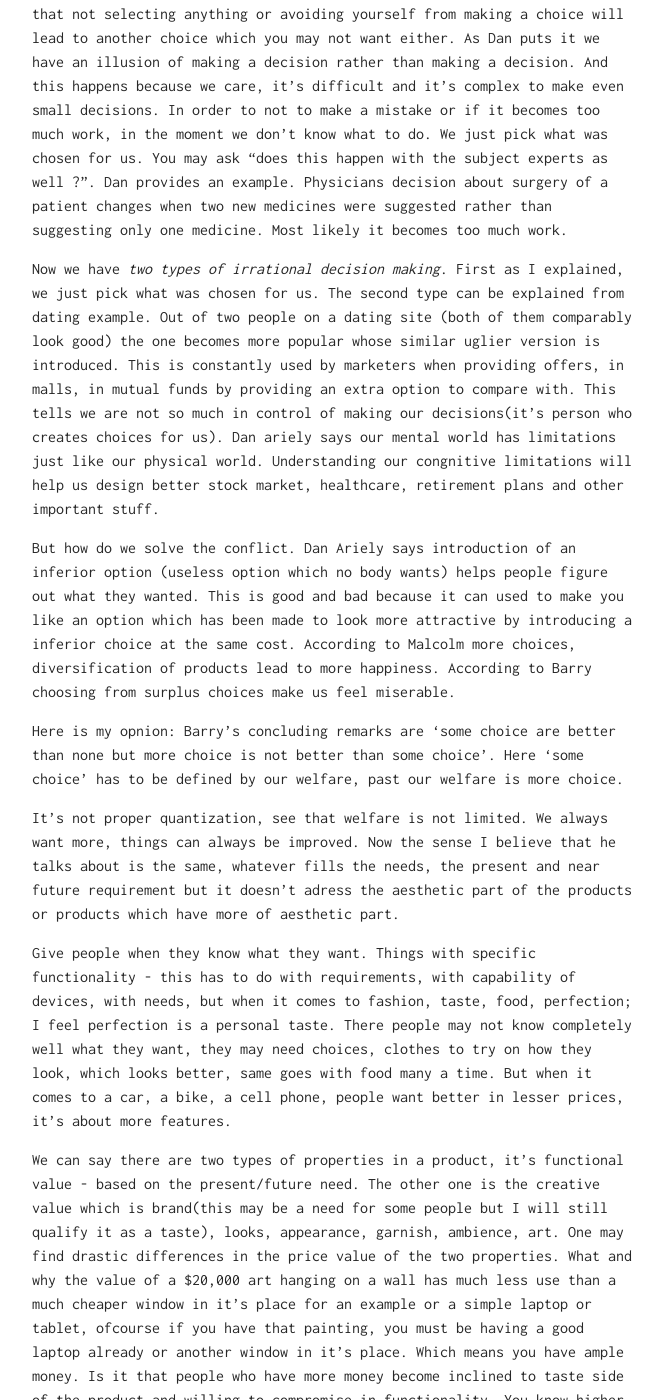
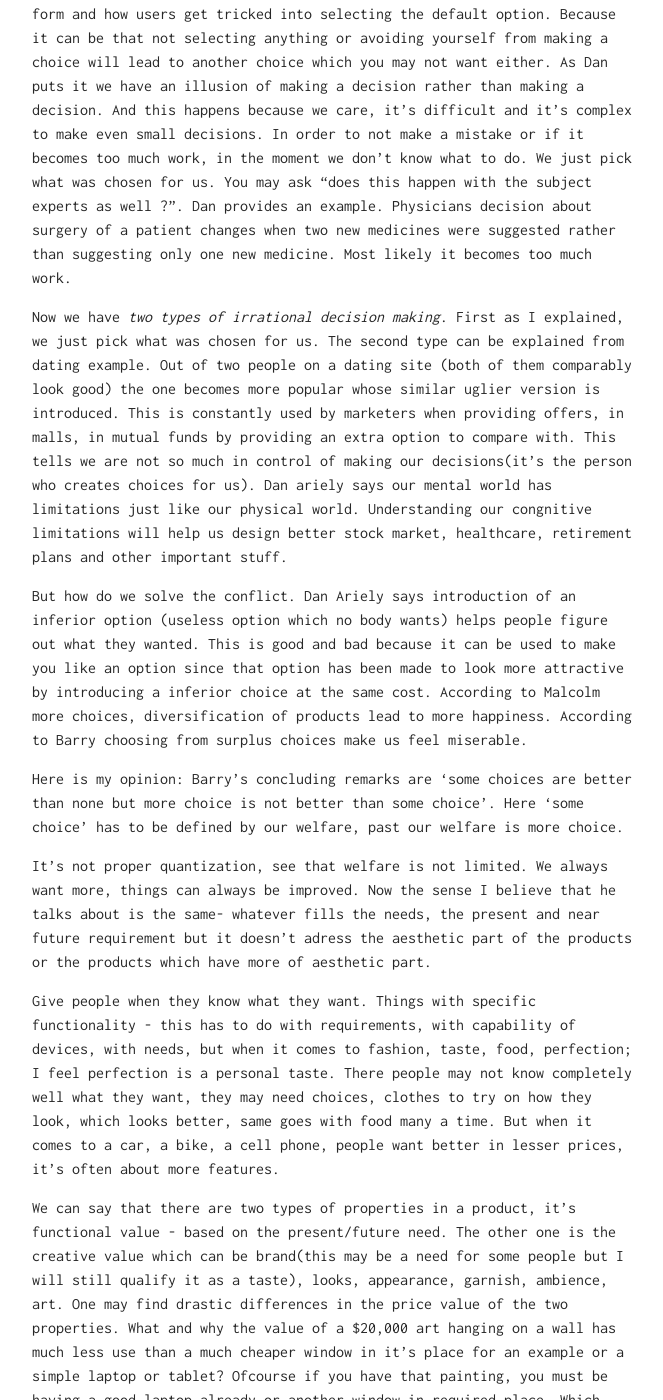
Before and after one commit to unosonu/unosonu.github.io, a Jekyll site: the page built from _posts/2017-05-14-choice-and-happiness.md, in a window 1280 px wide and 1400 px high, scrolled down 2685 px. Shown: the whole window, without its empty margins (308-971 px from the left). Built offline with Jekyll 4.4.1, drawn with Linux system fonts in a browser that asks for light colours; some of the changed text lies outside the part shown.

Commit message:
Update 2017-05-14-choice-and-happiness.md

```diff
--- a/_posts/2017-05-14-choice-and-happiness.md
+++ b/_posts/2017-05-14-choice-and-happiness.md
@@ -2,27 +2,27 @@
 layout: post
 title: Choice and happiness
 ---
-I see TED talks and wonder how they affect my life. For example, when I saw the TED talk about the puzzle of motivation, I kind of understood what kind of job I will be interested in and what and what not motivates me for my day job. It may not affect or tell a secret sauce that might change your life but does show a lot of subtle things that we can do to change in our daily lives which may have a big impact eventually.
+I see TED talks and sometimes wonder how they affect my life. For example, when I saw the TED talk about the puzzle of motivation, I kind of understood what kind of job I will be interested in and what/what not motivates me for my day job. It may not affect or tell a secret sauce that might change your life but does show a lot of subtle things that we can do to change in our daily lives which may have a big impact eventually.
 
-Today's post is about choices and how they are vastly important to govern our happiness in the modern world. I take responsibility of the thoughts which come largerly from the few ted talks which I will mention later in the post. The content below is a mix of my ideas and my understanding of the content in these talks. The interesting part happens when ideas in the two talks contradict when it comes to the happiness of consumers and in personal aspect as well. I will try to clarify the conflict. I would also try to arrive at a conclusion about where your marketing study efforts should go in order to please your customers.
+Today's post is about choices and how they are vastly important to govern our happiness in the modern world. I take responsibility of the thoughts which come largerly from the few ted talks which I will mention later in the post. The content below is a mix of my ideas and my understanding of the content in these talks. The interesting part happens when ideas in the two talks contradict, when it comes to the happiness of consumers and in personal aspect as well. I will try to clarify the conflict. I would also try to arrive at a conclusion about where your marketing study efforts should go in order to please your customers.
 
 If you haven't seen the talks yet you may want to see it beforehand. I am going to put some points to focus on here for each of the ted talks and then we will arrive at the conflict.
 
 The first video is that of __Malcolm gladwell__ ([here](https://www.ted.com/talks/malcolm_gladwell_on_spaghetti_sauce)) where he talks about the food industry (we want to see the obsevations beyond this domain as well) and it's earlier assumptions. He tells a story of how Howard markowitz changed the food industry in three important ways:
 
-1. People don't know what they want. They come to know of it when given with choices. It may be that if you ask the consumers directly how do you want your coffee. There can be many reasons for this like they may not be honest or creative or something like that. We can't always explain what we want deep down. We seem to be sometimes(or all the time) manipulated by our own opinions about ourselves and feel confident about it. Malcolm gives multiple examples to validate this point.
+1. People don't know what they want. They come to know of it when given with choices. Consumers are more likely to give wrong answer if directly asked how they want their coffee. There can be many reasons for this e.g. they may not be honest or creative or something similar. We can't always explain what we want deep down. We seem to be sometimes(or all the time) manipulated by our own opinions about ourselves and feel confident about it. Malcolm gives multiple examples to validate this point.
 
 2. Universal to variability is incorrect. That there is no one kind of tomato sauce to satify the tastes of a billion people. There is no single perfect way to make a dish. There has to be a different perfect recepies for different people.
 
 3. Horizontal segmentation. Conventional way to market the products was that people want something higher, more expensive, something to make people aspire to, even if it was only for mustard sauce. Howard's idea and he proves that idea is that "The way to make more people more happy, is by making different types of mustard for different types of people".
 
-In the end Malcolm Gladwell says and I quote __In embracing diversity of human beings we will find a surer way to true happiness__. By this he means more varied products for such diversified population in so many aspect human beings.
+In the end Malcolm Gladwell says and I quote __In embracing diversity of human beings we will find a surer way to true happiness__. By this he means more varied products for such diversified population will bring more happiness.
 
-Let's move on to the second talk. This is by __Barry swartz__ on __paradox of choice__ ([here](https://www.ted.com/talks/barry_schwartz_on_the_paradox_of_choice)). Barry tries to relate freedom with choice. The freedom he talks about is general. He says it's conventional practise if you maximize choice you maximize freedom. I don't agree(for me freedom has a larger sense not only in consumerism. It means you maximize freedom of choice. You will say that he might mean that, I say no, he does understand that but he didn't convey the same specially in the beginning of the talk. This can be ignored as a trivial but 'to be aware of' bug.
+Let's move on to the second talk. This is by __Barry swartz__ on __paradox of choice__ ([here](https://www.ted.com/talks/barry_schwartz_on_the_paradox_of_choice)). Barry tries to relate freedom with choice. The freedom he talks about is general. He says it's conventional practise if you maximize choice you maximize freedom. I don't agree(for me freedom has a larger sense not only in consumerism. What he means is maximize the freedom of choice. You will say that he might mean that, I say no, he does understand that but he didn't convey the same specially in the beginning of the talk. This can be ignored as a trivial but 'to be aware of' bug.
 
-He presents lots of stats to state that having more choices make you take no choice at all. Or if you happen to choose one you will feel miserable. The reason is that you actually care what choice you make(it's much more elaborated in Dan Aierly's talk and I will also write more on this when I write about his talk). You don't want to make a wrong choice if it's for eternity or close (like choosing a life partner) or even if it's as trivial as choosing you salad dressing.
+He presents lots of stats to state that having more choices make you take no choice at all. Or if you happen to choose one you will feel miserable. The reason is that you actually care about what choice you make(it's much more elaborated in Dan Aierly's talk and I will also write more on this when I write about his talk). You don't want to make a wrong choice if it's for eternity(like choosing a life partner) or even something as trivial as choosing your salad dressing.
 
-His valid point is if you choose from more choices be it anything you will be less satisfied; Less satisfied compared to the choice you have had to make when there were less items to choose from, because then you will not be whining about that you could have had better results with a choice that you left out. He state 3 resons for the unhappiness caused by choosing:
+His valid point is if you choose from more choices be it anything you will be less satisfied; Less satisfied compared to the choice you have had to make when there were less items to choose from, because then you will not be whining; That you could have had better results with a choice that you left out. He state 3 resons for the unhappiness caused by choosing:
 
 1. Imagination of alternative choices that one could have had made causes regret. He also states that in earlier times when people had less choices people happened to be more happy in the given choice. Because they couldn't have made another choice.
 
@@ -30,43 +30,43 @@
 
 3. Escalation of expectations - Barry gives example of buying jeans from slim fit, easy fit, and exact fit. This makes a person choose better but makes him feel worse. "good results but less satisfaction".
 
-4. Guilt - If the pair of jeans you bought turns out to be a bad fit, who's responsible for it. You! Since you chose it.Just the thought that you could have had made a better choice makes you feel bad. You blame yourself, even if you chose good.
+4. Guilt - If the pair of jeans you bought turns out to be a bad fit, who's responsible for it? You! Since you chose it. Just the thought that you could have had made a better choice makes you feel bad. You blame yourself, even if you chose good.
 
-Now here's the conflict of happiness from the two talks. One talk tells that secret to consumer happiness is more choices, where as another talk says it's less choices. Both of them show this statistically. Barry says that there is a 2% decrease for every 10 new choices for mutual funds. It's true because it puts more hard work to choose from more choices. For the same reason we don't pay attention to 1% or 1.5% brokerage charges on our mutual fund instments but negotiate for few dollars in the daily market because the calculation of it makes more difficult. Some may say that more choices lead to more happiness is in the case of food industry only. But I would argue that's not the case, it is more like both the results are specificaition of the same general thing. But before arriving there and to make matter more complex let us move in to the final ted talk which is by  __Dan Ariely__ on __are we in control of making our own decisions__ ([here](https://www.ted.com/talks/dan_ariely_asks_are_we_in_control_of_our_own_decisions)).
+Now here's the conflict of happiness from the two talks. One talk tells that secret to consumer happiness is more choices, where as another talk says it's less choices. Both of them show this statistically and with lots of proven examples. Barry says that there is a 2% decrease for every 10 new choices for mutual funds. It's true because it puts more hard work to choose from more choices. For the same reason we don't pay attention to 1% or 1.5% brokerage charges on our mutual fund instments but negotiate for few dollars in the daily market because the calculation of it makes it more difficult to choose from. Some may say that more choices lead to more happiness is in the case of food industry only. But I would argue that's not the case, it is more like both the results are specificaition of the same general thing. But before arriving there and to make matters more complex let us move in to the final ted talk which is by  __Dan Ariely__ on __are we in control of making our own decisions__ ([here](https://www.ted.com/talks/dan_ariely_asks_are_we_in_control_of_our_own_decisions)).
 
-Dan talks about __decision making illusions__. He starts off by stating that if our minds can be tricked by visual illusions how can we confidently say that we are not making bad decisions unknowingly everyday especially when most of our life is based on choosing. He gives a example of filling a form and how users get tricked into selecting default option. Because it can be that not selecting anything or avoiding yourself from making a choice will lead to another choice which you may not want either.
-As Dan puts it we have an illusion of making a decision rather than making a decision. And this happens because we care, it's difficult and it's complex to make even small decisions. In order to not to make a mistake or if it becomes too much work, in the moment we don't know what to do. We just pick what was chosen for us. You may ask "does this happen with the subject experts as well ?". Dan provides an example. Physicians decision about surgery of a patient changes when two new medicines were suggested rather than suggesting only one medicine. Most likely it becomes too much work.
+Dan talks about __decision making illusions__. He starts off by stating that if our minds can be tricked by visual illusions how can we confidently say that we are not making bad decisions unknowingly everyday, especially when most of our life is based on choosing. He gives an example of filling a form and how users get tricked into selecting the default option. Because it can be that not selecting anything or avoiding yourself from making a choice will lead to another choice which you may not want either.
+As Dan puts it we have an illusion of making a decision rather than making a decision. And this happens because we care, it's difficult and it's complex to make even small decisions. In order to not make a mistake or if it becomes too much work, in the moment we don't know what to do. We just pick what was chosen for us. You may ask "does this happen with the subject experts as well ?". Dan provides an example. Physicians decision about surgery of a patient changes when two new medicines were suggested rather than suggesting only one new medicine. Most likely it becomes too much work.
 
-Now we have _two types of irrational decision making_. First as I explained, we just pick what was chosen for us. The second type can be explained from dating example. Out of two people on a dating site (both of them comparably look good) the one becomes more popular whose similar uglier version is introduced. This is constantly used by marketers when providing offers, in malls, in mutual funds by providing an extra option to compare with. This tells we are not so much in control of making our decisions(it's person who creates choices for us). Dan ariely says our mental world has limitations just like our physical world. Understanding our congnitive limitations will help us design better stock market, healthcare, retirement plans and other important stuff.
+Now we have _two types of irrational decision making_. First as I explained, we just pick what was chosen for us. The second type can be explained from dating example. Out of two people on a dating site (both of them comparably look good) the one becomes more popular whose similar uglier version is introduced. This is constantly used by marketers when providing offers, in malls, in mutual funds by providing an extra option to compare with. This tells we are not so much in control of making our decisions(it's the person who creates choices for us). Dan ariely says our mental world has limitations just like our physical world. Understanding our congnitive limitations will help us design better stock market, healthcare, retirement plans and other important stuff.
 
-But how do we solve the conflict. Dan Ariely says introduction of an inferior option (useless option which no body wants) helps people figure out what they wanted. This is good and bad because it can used to make you like an option which has been made to look more attractive by introducing a inferior choice at the same cost. According to Malcolm more choices, diversification of products lead to more happiness. According to Barry choosing from surplus choices make us feel miserable.
+But how do we solve the conflict. Dan Ariely says introduction of an inferior option (useless option which no body wants) helps people figure out what they wanted. This is good and bad because it can be used to make you like an option since that option has been made to look more attractive by introducing a inferior choice at the same cost. According to Malcolm more choices, diversification of products lead to more happiness. According to Barry choosing from surplus choices make us feel miserable.
 
-Here is my opnion:
-Barry's concluding remarks are 'some choice are better than none but more choice is not better than some choice'. Here 'some choice' has to be defined by our welfare, past our welfare is more choice.
+Here is my opinion:
+Barry's concluding remarks are 'some choices are better than none but more choice is not better than some choice'. Here 'some choice' has to be defined by our welfare, past our welfare is more choice.
 
-It's not proper quantization, see that welfare is not limited. We always want more, things can always be improved. Now the sense I believe that he talks about is the same, whatever fills the needs, the present and near future requirement but it doesn't adress the aesthetic part of the products or products which have more of aesthetic part.
+It's not proper quantization, see that welfare is not limited. We always want more, things can always be improved. Now the sense I believe that he talks about is the same- whatever fills the needs, the present and near future requirement but it doesn't adress the aesthetic part of the products or the products which have more of aesthetic part.
 
-Give people when they know what they want. Things with specific functionality - this has to do with requirements, with capability of devices, with needs, but when it comes to fashion, taste, food, perfection; I feel perfection is a personal taste. There people may not know completely well what they want, they may need choices, clothes to try on how they look, which looks better, same goes with food many a time. But when it comes to a car, a bike, a cell phone, people want better in lesser prices, it's about more features.
+Give people when they know what they want. Things with specific functionality - this has to do with requirements, with capability of devices, with needs, but when it comes to fashion, taste, food, perfection; I feel perfection is a personal taste. There people may not know completely well what they want, they may need choices, clothes to try on how they look, which looks better, same goes with food many a time. But when it comes to a car, a bike, a cell phone, people want better in lesser prices, it's often about more features.
 
-We can say there are two types of properties in a product, it's functional value - based on the present/future need. The other one is the creative value which is brand(this may be a need for some people but I will still qualify it as a taste), looks, appearance, garnish, ambience, art. One may find drastic differences in the price value of the two properties.
-What and why the value of a $20,000 art hanging on a wall has much less use than a much cheaper window in it's place for an example or a simple laptop or tablet, ofcourse if you have that painting, you must be having a good laptop already or another window in it's place. Which means you have ample money. Is it that people who have more money become inclined to taste side of the product and willing to compromise in functionality. You know higher functionality and asthetics is a higher risk of robbery, why risk you happiness(one example). I feel it has to do with taste and taste affordability and buying wisdom.
+We can say that there are two types of properties in a product, it's functional value - based on the present/future need. The other one is the creative value which can be brand(this may be a need for some people but I will still qualify it as a taste), looks, appearance, garnish, ambience, art. One may find drastic differences in the price value of the two properties.
+What and why the value of a $20,000 art hanging on a wall has much less use than a much cheaper window in it's place for an example or a simple laptop or tablet? Ofcourse if you have that painting, you must be having a good laptop already or another window in required place. Which means you have ample money. Is it that people who have more money become more inclined to the taste side of the product and willing to compromise in functionality. You know higher functionality and asthetics is a higher risk of robbery, why risk your happiness(one example). I feel it has to do with taste and taste affordability and buying wisdom.
 
-Some will argue about the _design_ of the product. I would say doesn't it merge the two of it, the aesthetics and the functionality. Some will say this painting is of historical value. I understand and for this reason it needs to be saved and preserved not owned for show off. Some will say it's about the feelings it generates in a person when you look at the art. I am not talking about art. But if it's such an art that can move a million people away to do from what they do in daily life then I would say that should be included in education and it simply doesn't qualify for a mere money value. And think of the feeling of a single person costing 20k dollars.
+Some will argue about the _design_ of the product. I would say doesn't it merge the two of it, the aesthetics and the functionality. Some will say this painting is of historical value. I understand and for this reason it needs to be saved and preserved not owned for some show off. Some will say it's about the feelings it generates in a person when you look at the art. I am not talking about art. But if it's such an art that can move a million people away to do from what they do in daily life then I would say that should be included in education and it simply doesn't qualify for a mere money value. And think of the feeling of a single person costing 20k dollars.
 
-Governments and corporates build things that we like, pay attention to, your one cent is their one billion. This accumulation of attention is so powerful and few govern it because they seem to have cracked crowd mindset. Apple for example has design and fucntionality but in countries like India(I cannot comment on country outside) what decides it's value - 'Staus symbol'. As a result many people don't invest into houses but buy a 70k rupee phone. In their mind it gives them immediate status. That amount could be a saving in the form of gold. I have observed this with regural income people. And they have a hard time explaining why they bought it and why it was needed for them. But this is beyond our point and our conflict. I just stepped over the boundry and now I pull back.
+Governments and corporates build things that we like, pay attention to, your one cent is their one billion. This accumulation of attention is so powerful and few govern it because they seem to have cracked crowd mindset. Apple for example has design and fucntionality but in countries like India(I cannot comment on country outside) what decides it's value - 'Status symbol'. As a result many people don't invest into houses but buy a 70k rupee phone. In their mind it gives them immediate better status. That amount could be a saving in the form of gold. I have observed this with regular income people. And they have a hard time explaining why they bought it and why it was needed for them. But this is beyond our point and our conflict. I just stepped over the boundry and now I pull back.
 
-More choices give us more freedom to choose for our welfare. We choose from better options, better is defined by more quality/features in lesser price. Quality can be anything, a time saving option can also be a quality. According to Barry we don't want too many choices, that makes us miserable after buying. According to him __the key to happiness is less expectations__. The user can implement it on their side, it's like a personal tap. But how to know, how many choices are too many choices? We just saw Dan says introduction of one useless choice help people to know what they want. I think of following things.
+More choices give us more freedom to choose for our welfare. We choose from better options, better is defined by more quality/features in lesser price. Quality can be anything, a time saving option can also be a quality. According to Barry we don't want too many choices, that makes us miserable after buying. According to him __the key to happiness is less expectations__. The user can implement it on their side, it's like a personal tap. But how to know, how many choices are too many choices? We just saw Dan says introduction of one useless choice can help people know what they want. I think of the following things.
 
 a. Decide on the number of choices based on market study. Do a market segmentation properly, so as to know how much diversification is required. United Colors of Benetton doesn't produce too many shoes or designs. Their showrooms keep some of it and make it easy to choose from a selected few.
 
-b. Now all these choices will be available to user at the same time. How will he get to know what was manufactured for him. So Market the right thing to the right person is the key(key to happiness). The user won't get blinded by so many options resulting in not buying anything. Levis skinny fit was something all skinny people were looking for. And making proper segmented sizes in the showrooms easier to find helps people to go to the proper size in mind.
+b. Now all these choices will be available to all the users at the same time. How will he get to know what was manufactured for him. So Market the right thing to the right person is the key(key to happiness). The user won't get blinded by so many options resulting in not buying anything. Levis skinny fit was something all skinny people were looking for. And making proper segmented sizes in the showrooms easier to find, helps people to go with the proper size in mind.
 
 c. In cell phones or bikes people don't seem so confused as buying apparels. It's easier to reject based on the features. Such products suit the types of needs of people. Here too much number of the same kind is not ok. incremental models are what to be found, more price based on more number of the features. Mutual funds need to be designed better.
 
 d. If there are too much asethic part of a product it can be mind boggling. Inform the user by telling how the design is suited for the specific user rather than come and try all our products and choose the best one from it.
 
-e. For the user don't be guided by guilt but by need. Use the tap.
+e. For the user; Don't be guided by guilt but by need. Use the tap.
 
-f. Give people what they want when they know about it. Choice are reqired to clear this when they don't have an idea.
+f. Give people what they want when they know about it. Choices are required to clear this when they don't have an idea.
 
 This is it. Did I answer all I promised?
```
